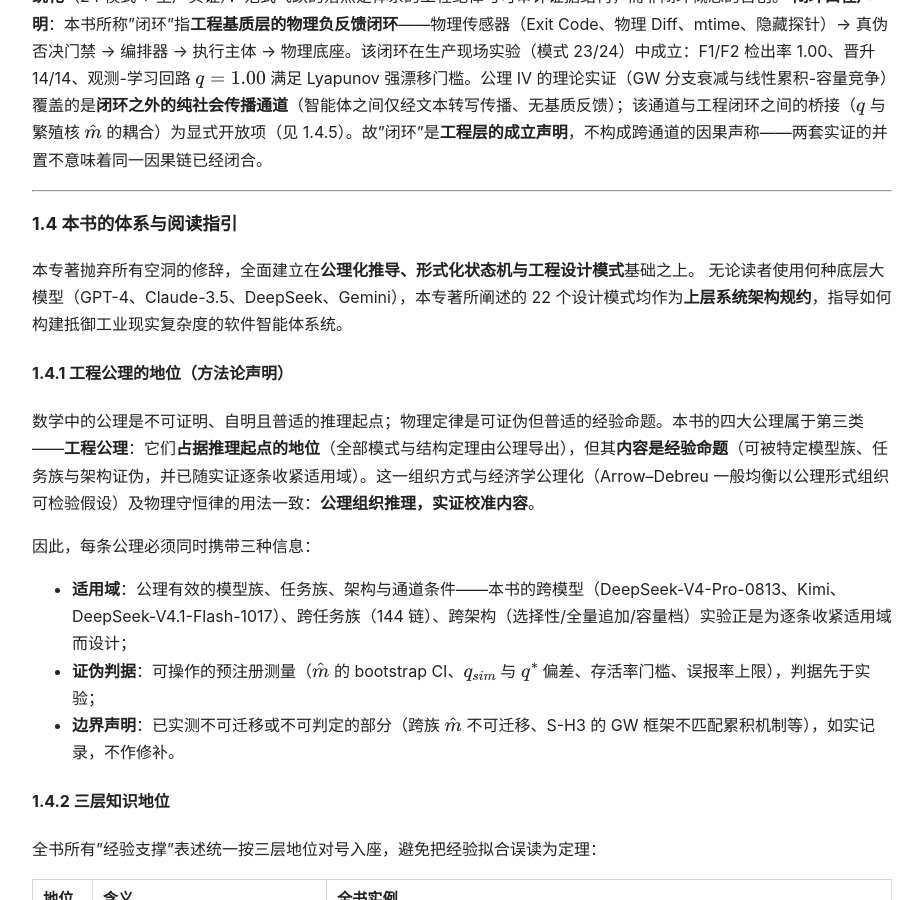
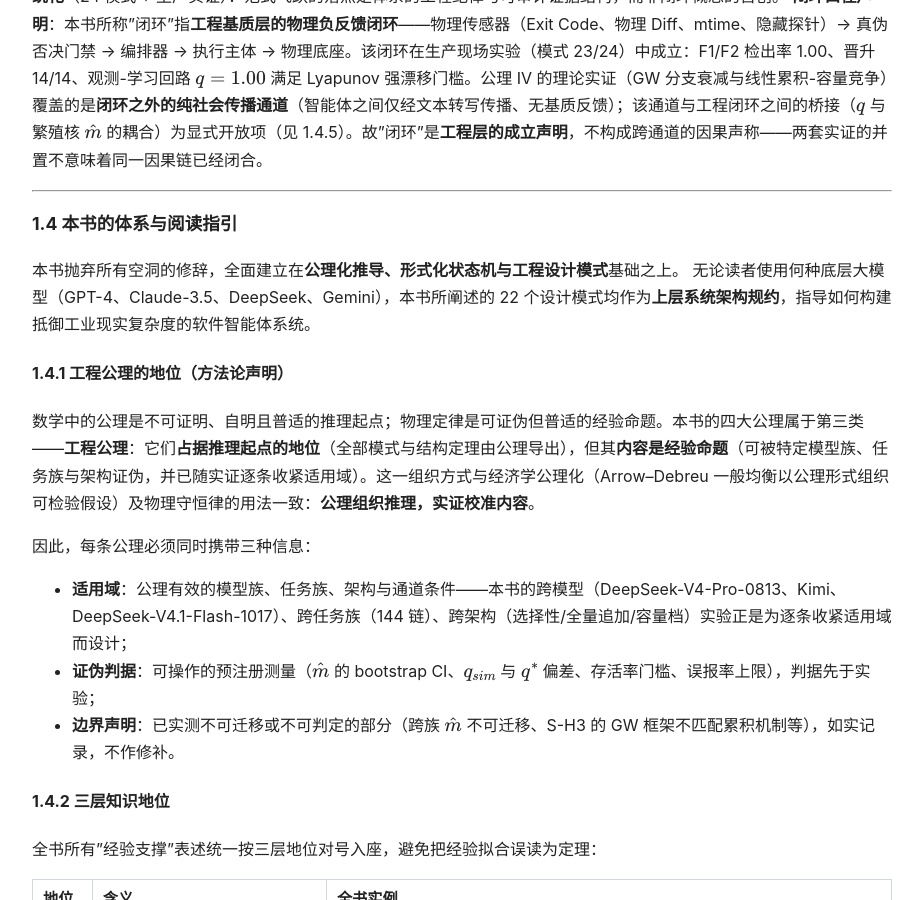
Before and after one commit to dpsnet/industrial-agentic-cybernetics, a Jekyll site: the page built from docs/preface/01-paradigm-shift.md, in a window 1280 px wide and 900 px high, scrolled down 2810 px. Shown: the whole window, without its empty margins (178-1101 px from the left). Built offline with Jekyll 4.4.1, drawn with Linux system fonts in a browser that asks for light colours; our own code applies the rules of GitHub Pages for plain Markdown files.

Commit message:
表述统一：全书自称'本专著'改为'本书'（首页+序言章）

```diff
--- a/docs/preface/01-paradigm-shift.md
+++ b/docs/preface/01-paradigm-shift.md
@@ -84,8 +84,8 @@ flowchart LR
 
 ### 1.4 本书的体系与阅读指引
 
-本专著抛弃所有空洞的修辞，全面建立在**公理化推导、形式化状态机与工程设计模式**基础之上。
-无论读者使用何种底层大模型（GPT-4、Claude-3.5、DeepSeek、Gemini），本专著所阐述的 22 个设计模式均作为**上层系统架构规约**，指导如何构建抵御工业现实复杂度的软件智能体系统。
+本书抛弃所有空洞的修辞，全面建立在**公理化推导、形式化状态机与工程设计模式**基础之上。
+无论读者使用何种底层大模型（GPT-4、Claude-3.5、DeepSeek、Gemini），本书所阐述的 22 个设计模式均作为**上层系统架构规约**，指导如何构建抵御工业现实复杂度的软件智能体系统。
 
 #### 1.4.1 工程公理的地位（方法论声明）
 
```
Also changed, not shown: docs/index.md (+1 -1 lines).
